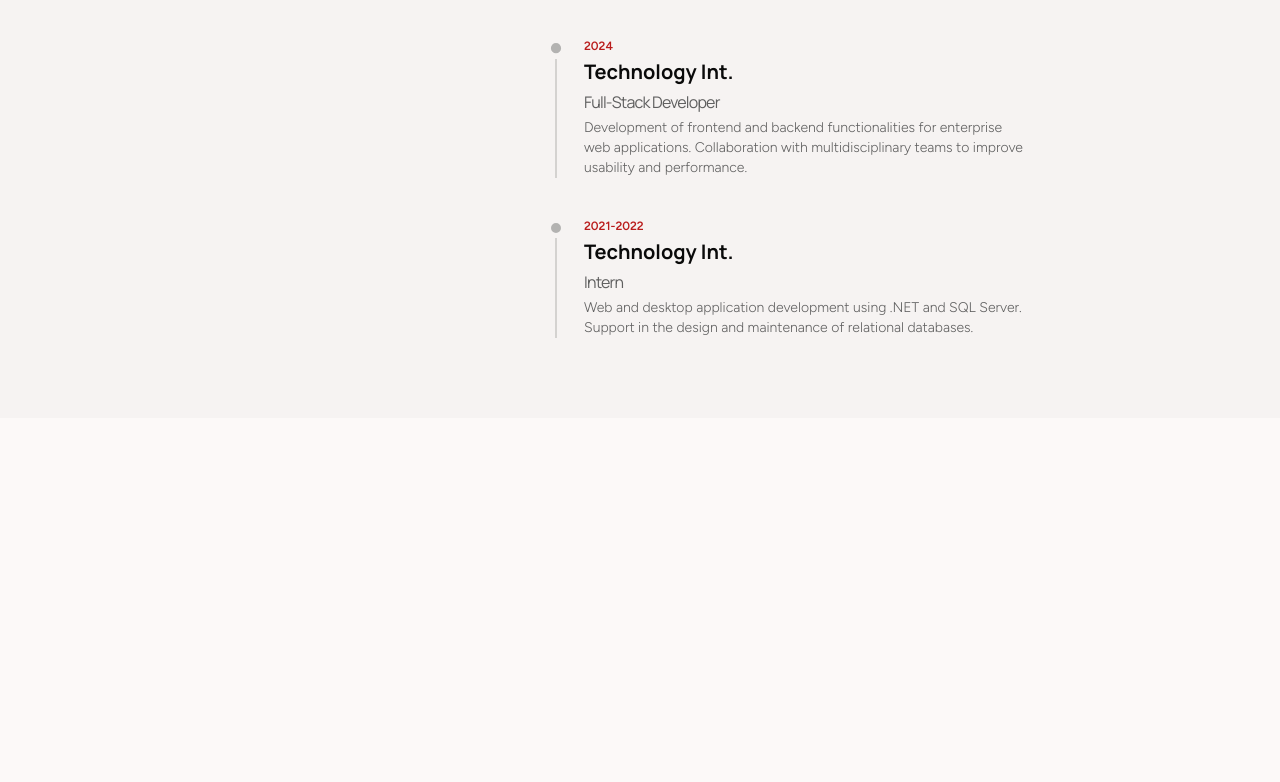
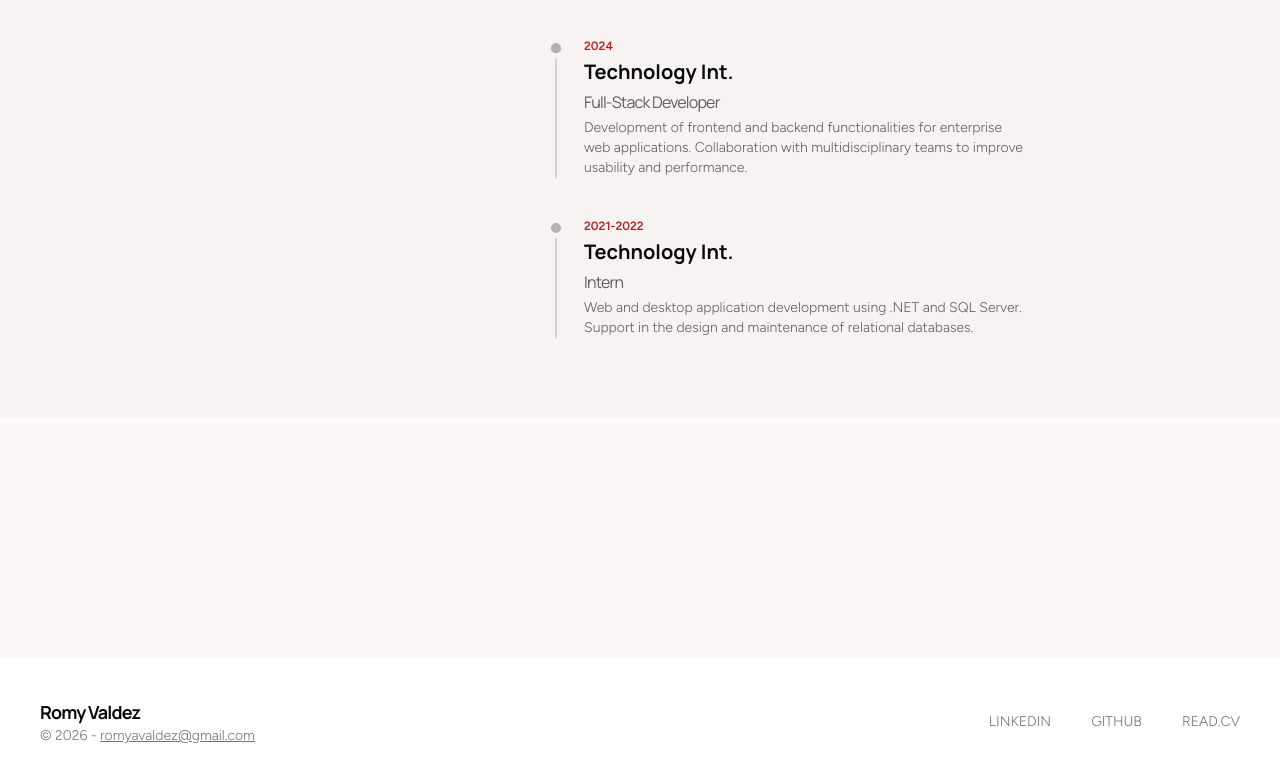
Before and after one commit to RomyVSoto/Portfolio, a Next.js app: page / in a window 1280 px wide. Shown: the part 1603-2385 px from the top of the page. Before the commit the page ends 2261 px from the top, so only its background shows below. Built offline with nearby package versions, Linux system fonts and the light colour scheme.

Commit message:
Created Footer

```diff
--- a/app/layout.tsx
+++ b/app/layout.tsx
@@ -3,6 +3,7 @@ import { Geist, Geist_Mono, Figtree, Manrope } from "next/font/google";
 import "./globals.css";
 import { cn } from "@/lib/utils";
 import Header from "@/components/Header";
+import Footer from "@/components/Footer";
 
 const manropeHeading = Manrope({subsets:['latin'],variable:'--font-heading'});
 
@@ -36,6 +37,7 @@ export default function RootLayout({
       <body className="min-h-full flex flex-col bg-[#FCF9F8]">
         <Header />
         {children}
+        <Footer />
         </body>
     </html>
   );
--- /dev/null
+++ b/components/Footer.tsx
@@ -0,0 +1,27 @@
+import Link from "next/link";
+
+export default function Footer() {
+  return (
+    <footer className="flex justify-between items-center bg-white px-10 py-10">
+      <div className="flex flex-col">
+        <span className="font-heading font-bold text-lg tracking-tighter">
+          Romy Valdez
+        </span>
+        <span className="font-sans font-light text-sm text-[#71717A]">
+          &copy; 2026 -{" "}
+          <Link
+            href="mailto:romyavaldez@gmail.com"
+            className="underline cursor-pointer hover:decoration-red-500 transition-all"
+          >
+            romyavaldez@gmail.com
+          </Link>
+        </span>
+      </div>
+      <div className="flex gap-10">
+        <span className="font-sans font-thin text-sm text-[#71717A] underline underline-offset-6 decoration-transparent hover:underline-offset-1 hover:decoration-red-500 transition-all cursor-pointer"><Link href="https://www.linkedin.com/in/romyvaldez/">LINKEDIN</Link></span>
+        <span className="font-sans font-thin text-sm text-[#71717A] underline underline-offset-6 decoration-transparent hover:underline-offset-1 hover:decoration-red-500 transition-all cursor-pointer"><Link href="https://github.com/RomyVSoto">GITHUB</Link></span>
+        <span className="font-sans font-thin text-sm text-[#71717A] underline underline-offset-6 decoration-transparent hover:underline-offset-1 hover:decoration-red-500 transition-all cursor-pointer"><Link href="https://path.cv/romyavaldez">READ.CV</Link></span>
+      </div>
+    </footer>
+  );
+}
```
